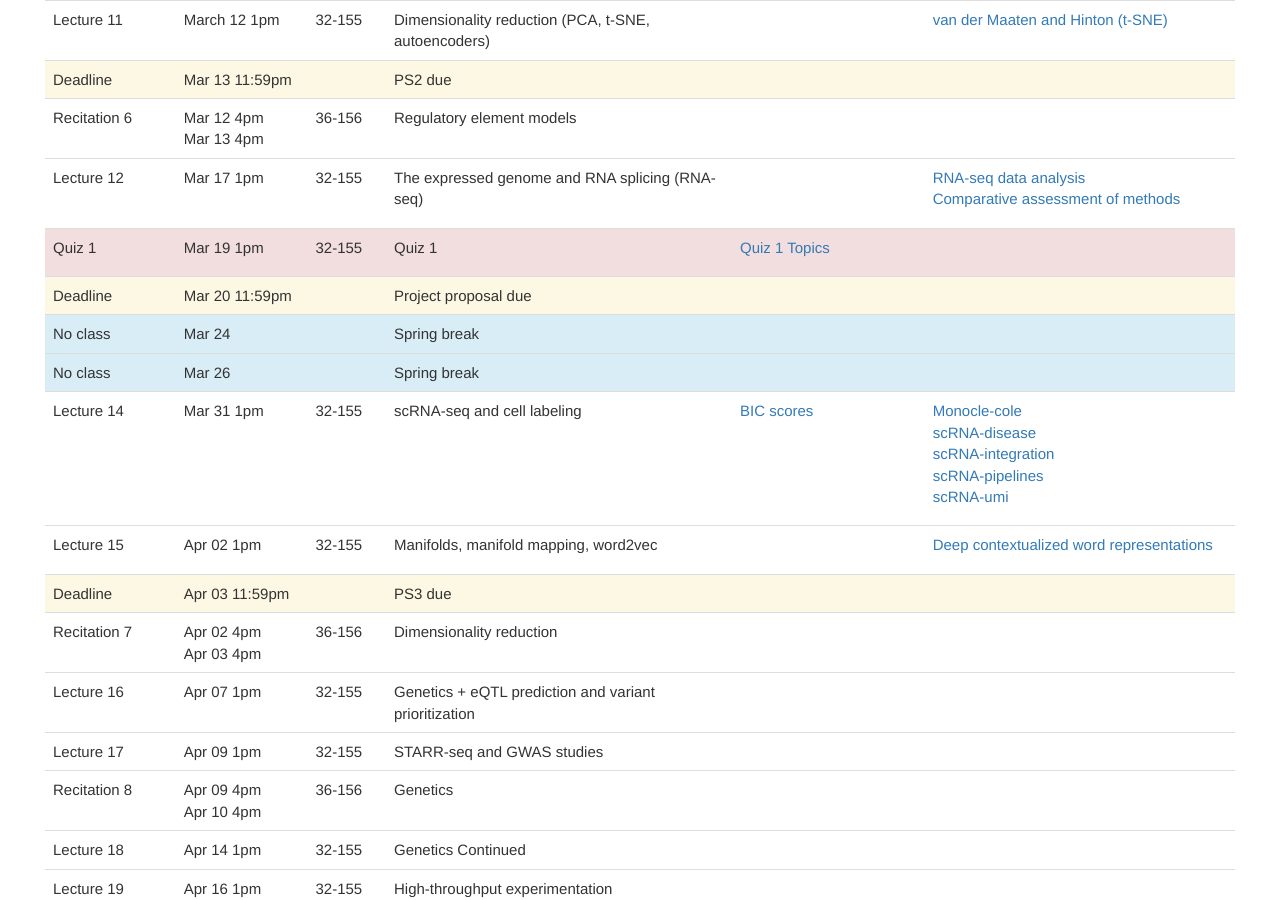
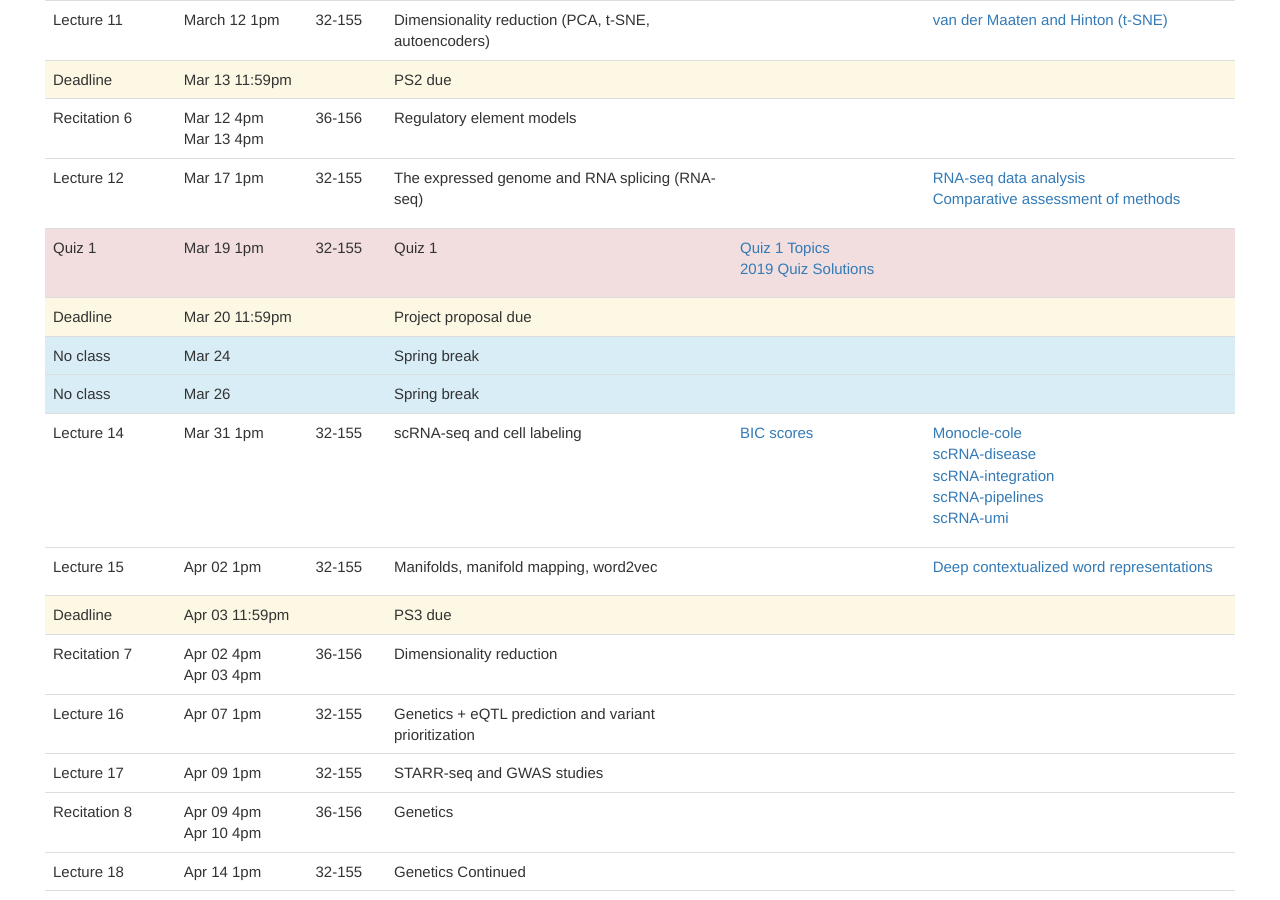
Before and after one commit to mit6874/mit6874.github.io, a Jekyll site: the page built from index.html, in a window 1280 px wide and 900 px high, scrolled down 2374 px. Built offline with Jekyll 4.4.1, drawn with Linux system fonts in a browser that asks for light colours; nearby versions of some CDN libraries.

Commit message:
2019 Quiz Solutions

```diff
--- a/index.html
+++ b/index.html
@@ -358,6 +358,7 @@ layout: default
             <td>
                 <ul>
                     <li><a href="https://piazza.com/class/k5yc2zd83zi2rz?cid=52">Quiz 1 Topics</a></li>
+                    <li><a href="assets/sp2020/abridged_quiz_solutions_2019.pdf">2019 Quiz Solutions</a></li>
                 </ul>
             </td>
             <td></td>
```
Also changed, not shown: 1 other file.
